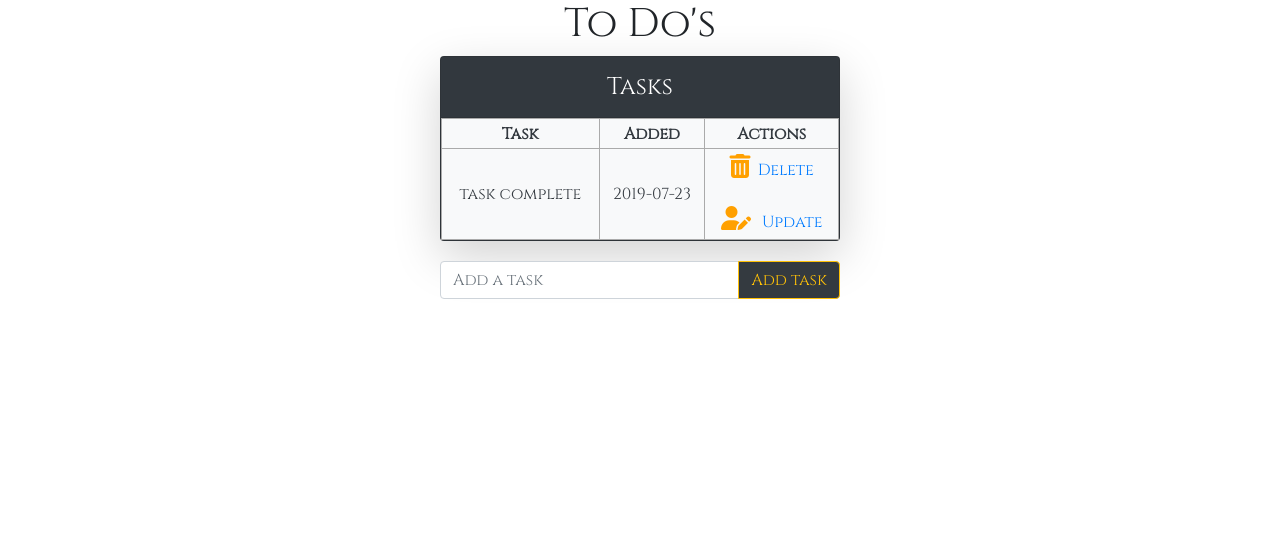
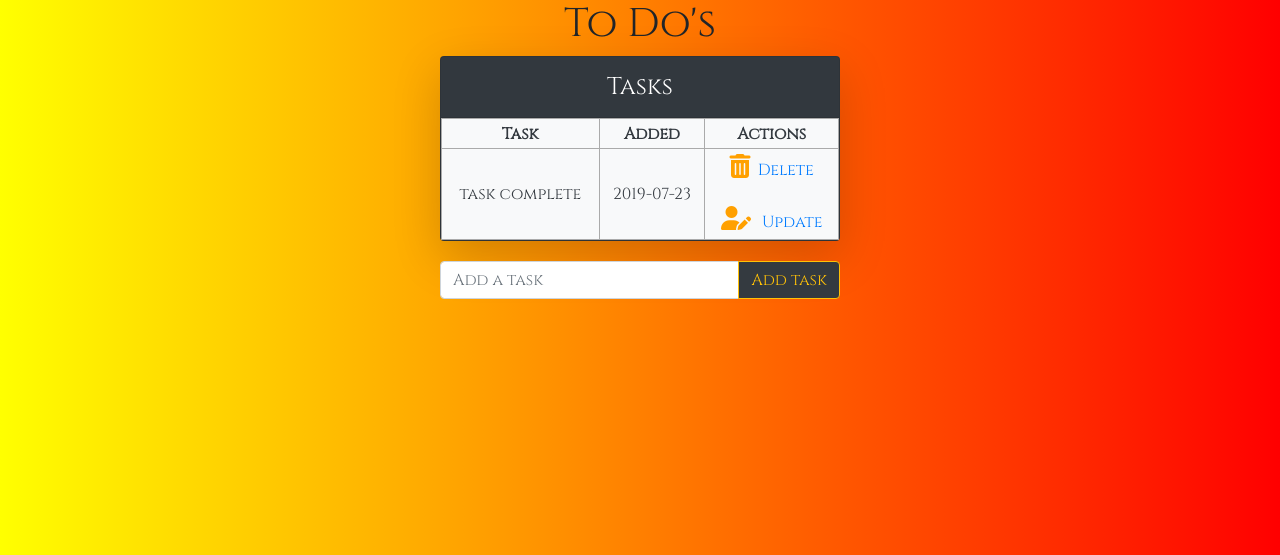
Before and after one commit to BinarySteve/taskapp, a Flask app: page / in a window 1280 px wide. Shown: the top 555 px of the page. Run offline with Flask 2, Linux system fonts and the light colour scheme; data comes from the database, SQL or seed files in the repository; some libraries are stand-ins or nearby versions.

Commit message:
update backround color

```diff
--- a/static/css/main.css
+++ b/static/css/main.css
@@ -3,7 +3,7 @@
 body, html {
     margin: 0;
     font-family: 'Merriweather', serif;
-    background-image: linear-radient(-90deg, red, yellow)
+    background-image: linear-gradient(-90deg, red, yellow)
 }
 a{
     text-decoration: none !important;
```
